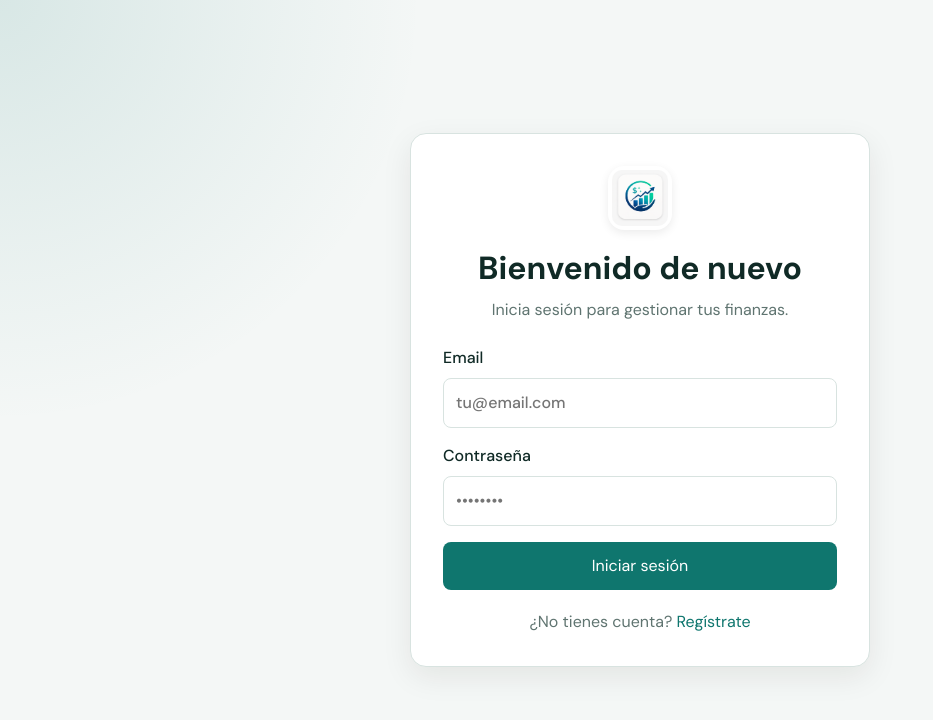
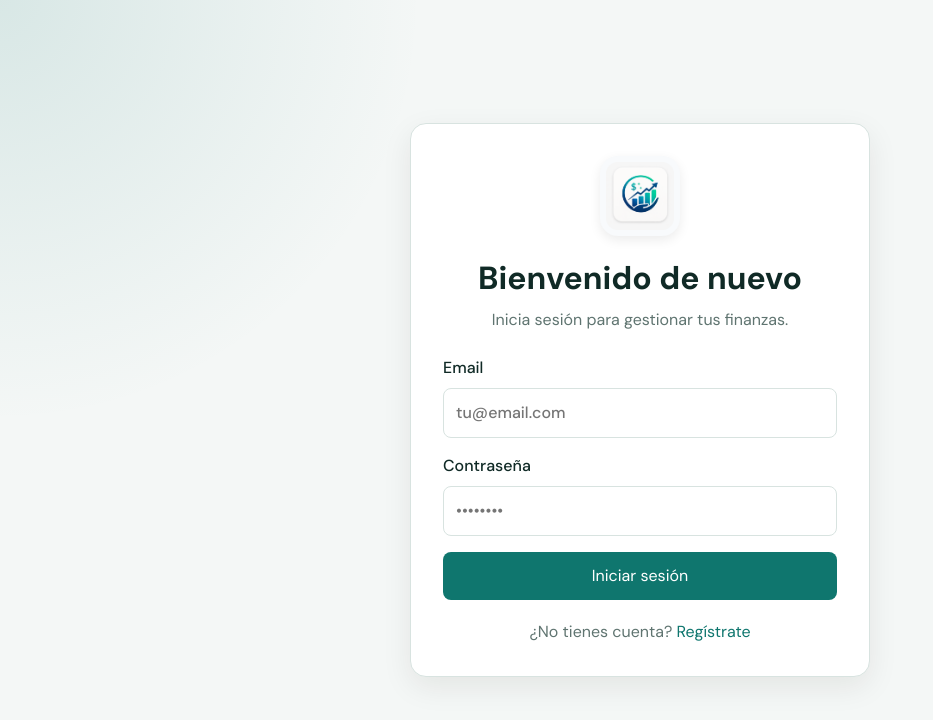
Before and after one commit to yfmartinez-fcyt/Gestor-Finanzas, a React (Vite) app in the folder frontend/: page /login in a window 1280 px wide. Shown: the top 720 px of the page, without its empty margins (0-933 px from the left). Built offline with nearby package versions, Linux system fonts and the light colour scheme; no server answers.

Commit message:
finiquita detalles de estética respecto al logo

```diff
--- a/frontend/src/index.css
+++ b/frontend/src/index.css
@@ -110,53 +110,50 @@ select {
 }
 
 .brand-icon{
-    width:42px;
-    height:42px;
+    width: 44px;
+    height: 44px;
 
     display:flex;
     justify-content:center;
     align-items:center;
 
-    background:#fff;
-    border:none;
-
+    background:#f8fafc;
     border-radius:12px;
 
     box-shadow:0 2px 8px rgba(0,0,0,.08);
 
     padding:3px;
 }
+
 .brand-icon-lg{
-    width:64px;
-    height:64px;
+    width: 80px;
+    height: 80px;
 
-    display:flex;
-    justify-content:center;
-    align-items:center;
+    display: flex;
+    justify-content: center;
+    align-items: center;
 
-    margin:0 auto 14px;
+    margin: 0 auto 18px;
 
-    background:#fff;
-    border:none;
+    background: #f8fafc;
+    border-radius: 18px;
 
-    border-radius:16px;
+    box-shadow: 0 4px 12px rgba(0,0,0,.08);
 
-    box-shadow:0 3px 10px rgba(0,0,0,.08);
-
-    padding:4px;
+    padding: 6px;
 }
 
 .logo{
-    width:100%;
-    height:100%;
-    object-fit:contain;
-    border-radius:10px;
+    width: 100%;
+    height: 100%;
+    object-fit: contain;
+    border-radius: 12px;
+    transition: transform .2s ease;
 }
 
 .logo:hover{
-    transform:scale(1.05);
+    transform: scale(1.03);
 }
-
 
 
 .nav {
```
